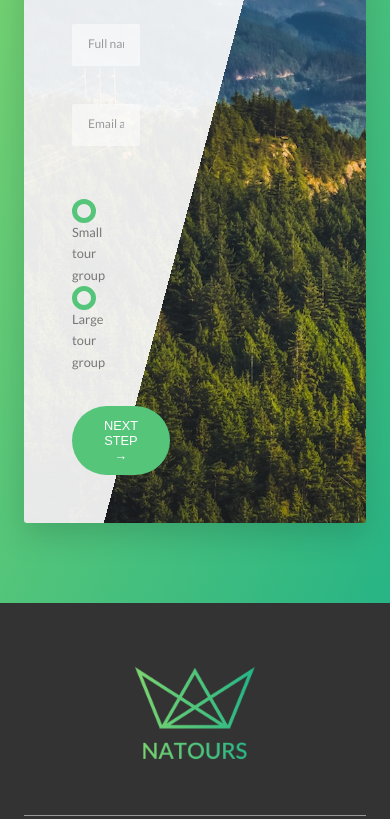
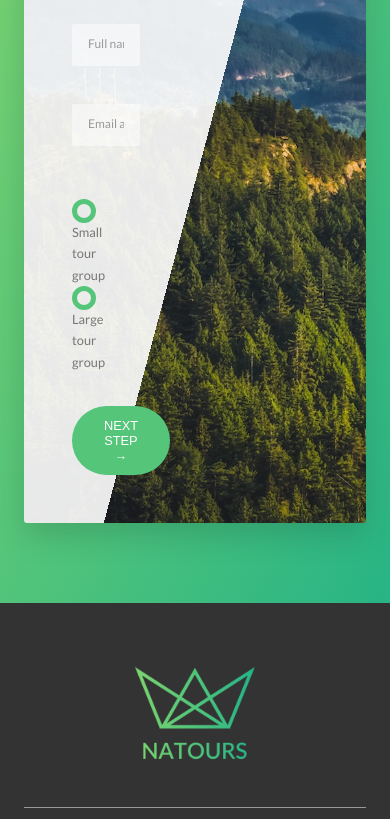
Before and after one commit to Mizzery414/naTours, a website: page index.html in a window 390 px wide. Shown: the part 6056-6875 px from the top of the page. Drawn offline with Linux system fonts and the light colour scheme.

Commit message:
finish footer responsiveness

```diff
--- a/sass/layout/_footer.scss
+++ b/sass/layout/_footer.scss
@@ -13,7 +13,7 @@
     margin-bottom: 8rem;
 
     @include respond(tab-port) {
-      margin-bottom: 6rem;
+      margin-bottom: 5rem;
     }
   }
 
```
Also changed, not shown: sass/main.css.
